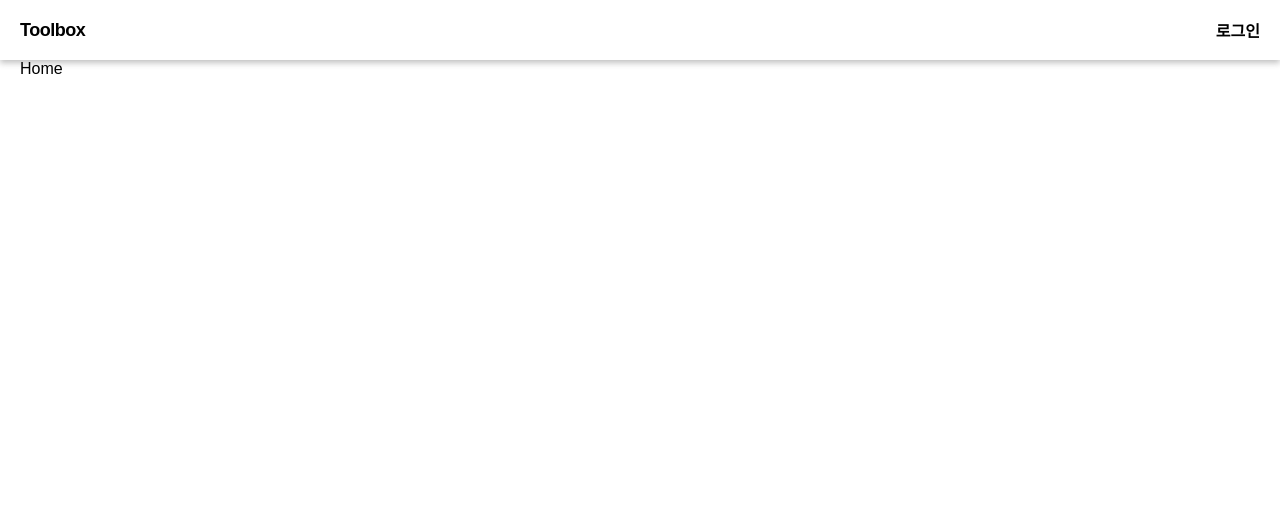
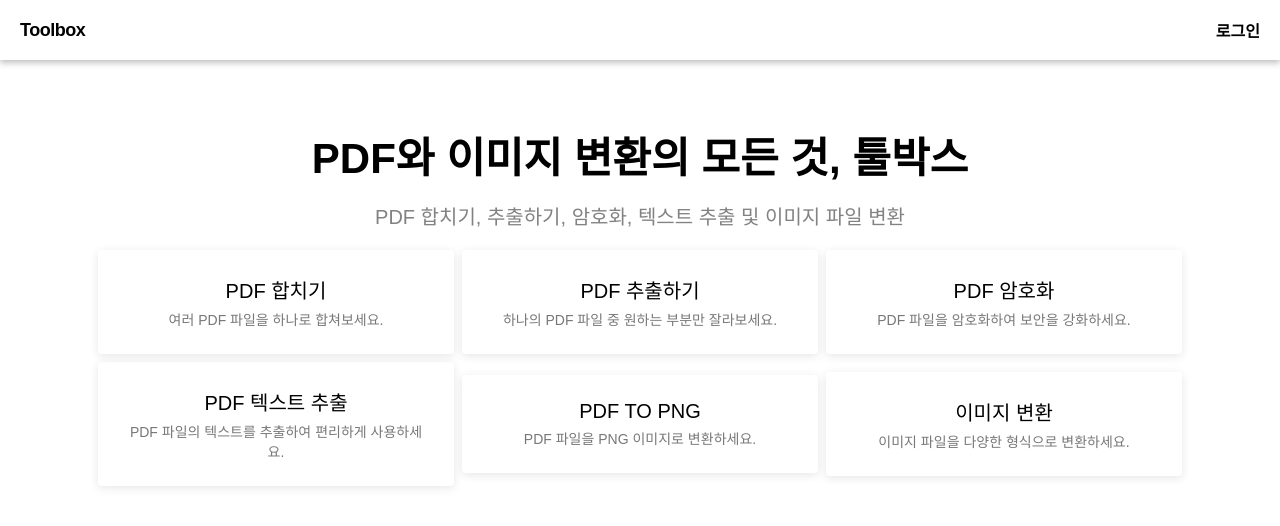
Before and after one commit to toolbox-sch/toolbox-frontend, a React (Vite) app: page / in a window 1280 px wide. Shown: the top 526 px of the page. Built offline with nearby package versions, Linux system fonts and the light colour scheme.

Commit message:
feat: add All Pages Routing

```diff
--- a/src/layouts/Header.tsx
+++ b/src/layouts/Header.tsx
@@ -7,7 +7,11 @@ const Header = () => {
   return (
     <HeaderWrapper>
       <HeaderLogo onClick={() => navigate('/')}>Toolbox</HeaderLogo>
-      <HeaderRight onClick={() => navigate('/login')}>로그인</HeaderRight>
+      {localStorage.getItem('accessToken') !== null ? (
+        <HeaderRight onClick={() => navigate('/mypage')}>마이 페이지</HeaderRight>
+      ) : (
+        <HeaderRight onClick={() => navigate('/login')}>로그인</HeaderRight>
+      )}
     </HeaderWrapper>
   );
 };
--- /dev/null
+++ b/src/pages/ConvertImage.page.tsx
@@ -0,0 +1,5 @@
+const ConvertImage = () => {
+  return <>ConvertImage</>;
+};
+
+export default ConvertImage;
--- /dev/null
+++ b/src/pages/Encrypt.page.tsx
@@ -0,0 +1,5 @@
+const Encrypt = () => {
+  return <>Encrypt</>;
+};
+
+export default Encrypt;
--- /dev/null
+++ b/src/pages/Extract.page.tsx
@@ -0,0 +1,5 @@
+const Extract = () => {
+  return <>Extract</>;
+};
+
+export default Extract;
--- a/src/pages/Home.page.tsx
+++ b/src/pages/Home.page.tsx
@@ -1,5 +1,90 @@
+import styled from '@emotion/styled';
+import { useNavigate } from 'react-router-dom';
+
 const Home = () => {
-  return <>Home</>;
+  const navigate = useNavigate();
+
+  return (
+    <>
+      <TitleContainer>PDF와 이미지 변환의 모든 것, 툴박스</TitleContainer>
+      <SubTitleContainer>PDF 합치기, 추출하기, 암호화, 텍스트 추출 및 이미지 파일 변환</SubTitleContainer>
+      <ToolsContainer>
+        <ToolsItem onClick={() => navigate('/merge')}>
+          <ToolsItemTitle>PDF 합치기</ToolsItemTitle>
+          <ToolsItemExplain>여러 PDF 파일을 하나로 합쳐보세요.</ToolsItemExplain>
+        </ToolsItem>
+        <ToolsItem onClick={() => navigate('/split')}>
+          <ToolsItemTitle>PDF 추출하기</ToolsItemTitle>
+          <ToolsItemExplain>하나의 PDF 파일 중 원하는 부분만 잘라보세요.</ToolsItemExplain>
+        </ToolsItem>
+        <ToolsItem onClick={() => navigate('/encrypt')}>
+          <ToolsItemTitle>PDF 암호화</ToolsItemTitle>
+          <ToolsItemExplain>PDF 파일을 암호화하여 보안을 강화하세요.</ToolsItemExplain>
+        </ToolsItem>
+        <ToolsItem onClick={() => navigate('/extract')}>
+          <ToolsItemTitle>PDF 텍스트 추출</ToolsItemTitle>
+          <ToolsItemExplain>PDF 파일의 텍스트를 추출하여 편리하게 사용하세요.</ToolsItemExplain>
+        </ToolsItem>
+        <ToolsItem onClick={() => navigate('/pdf_to_png')}>
+          <ToolsItemTitle>PDF TO PNG</ToolsItemTitle>
+          <ToolsItemExplain>PDF 파일을 PNG 이미지로 변환하세요.</ToolsItemExplain>
+        </ToolsItem>
+        <ToolsItem onClick={() => navigate('/convert_image')}>
+          <ToolsItemTitle>이미지 변환</ToolsItemTitle>
+          <ToolsItemExplain>이미지 파일을 다양한 형식으로 변환하세요.</ToolsItemExplain>
+        </ToolsItem>
+      </ToolsContainer>
+    </>
+  );
 };
 
 export default Home;
+
+const TitleContainer = styled.div`
+  padding-top: 4rem;
+  font-size: 42px;
+  font-weight: 700;
+  text-align: center;
+`;
+
+const SubTitleContainer = styled.div`
+  padding-top: 1rem;
+  font-size: 20px;
+  font-weight: 400;
+  color: #828282;
+  text-align: center;
+`;
+
+const ToolsContainer = styled.div`
+  display: flex;
+  align-items: center;
+  justify-content: center;
+  position: relative;
+  margin: auto;
+  padding-top: 1rem;
+  flex-wrap: wrap;
+`;
+
+const ToolsItem = styled.div`
+  flex-grow: 0;
+  flex-shrink: 0;
+  flex-basis: calc(25% - 4px);
+  margin: 4px;
+  padding: 25px;
+  border-radius: 4px;
+  box-shadow: 0 2px 10px 0 rgba(0, 0, 0, 0.1);
+`;
+
+const ToolsItemTitle = styled.div`
+  margin-bottom: 5px;
+  font-size: 20px;
+  font-weight: 500;
+  text-align: center;
+`;
+
+const ToolsItemExplain = styled.div`
+  font-size: 14px;
+  font-weight: 400;
+  color: #787878;
+  text-align: center;
+`;
--- /dev/null
+++ b/src/pages/Merge.page.tsx
@@ -0,0 +1,5 @@
+const Merge = () => {
+  return <>Merge</>;
+};
+
+export default Merge;
--- /dev/null
+++ b/src/pages/MyPage.page.tsx
@@ -0,0 +1,5 @@
+const MyPage = () => {
+  return <>MyPage</>;
+};
+
+export default MyPage;
--- /dev/null
+++ b/src/pages/PDFConvert.page.tsx
@@ -0,0 +1,5 @@
+const PDFConvert = () => {
+  return <>PDFConvert</>;
+};
+
+export default PDFConvert;
--- /dev/null
+++ b/src/pages/Split.page.tsx
@@ -0,0 +1,5 @@
+const Split = () => {
+  return <>Split</>;
+};
+
+export default Split;
```
Also changed, not shown: src/Router.tsx (+20 -1 lines), src/pages/index.ts (+7 -0 lines).
